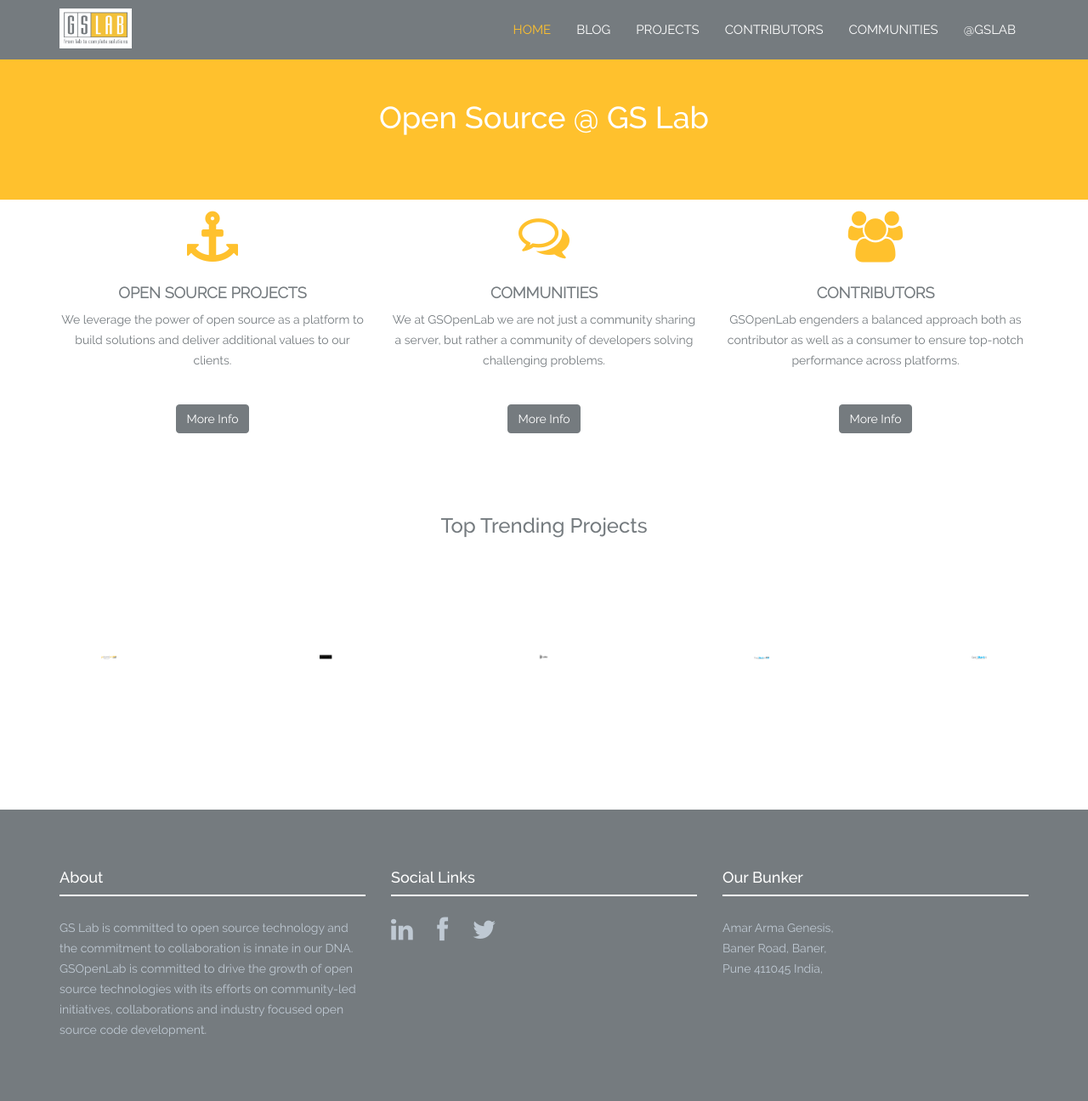
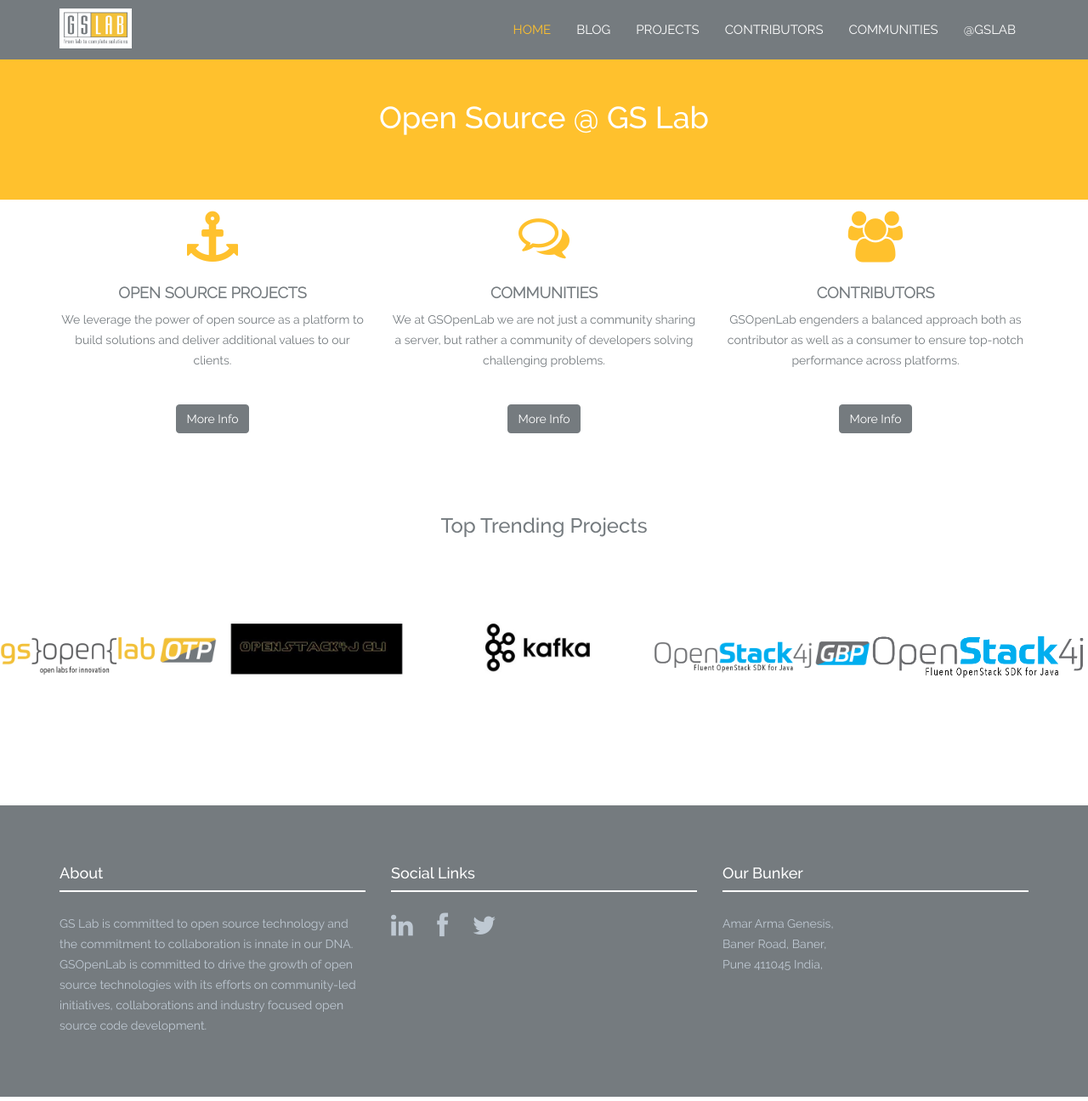
Before and after one commit to Akshada04/gslabopensource, a Jekyll site: the page built from index.html, in a window 1280 px wide and 1296 px high. Shown: the whole window at 85% size. Built offline with Jekyll 4.4.1, drawn with Linux system fonts in a browser that asks for light colours; nearby versions of some CDN libraries.

Commit message:
Update portfolio.html

```diff
--- a/_includes/portfolio.html
+++ b/_includes/portfolio.html
@@ -4,7 +4,7 @@
         <div class="recentitems portfolio">
             {% for project in site.categories['project'] limit:include.limit %}
                 <div class="portfolio-item graphic-design">
-                       <div class="img_block">
+                       <div class="projects_img_block">
                     <div class="he-wrap tpl6">
                      <img src="{{ "/assets/img/project/" | prepend: site.baseurl }}{{ project.img }}" alt="" >
                         <div class="he-view">
```
